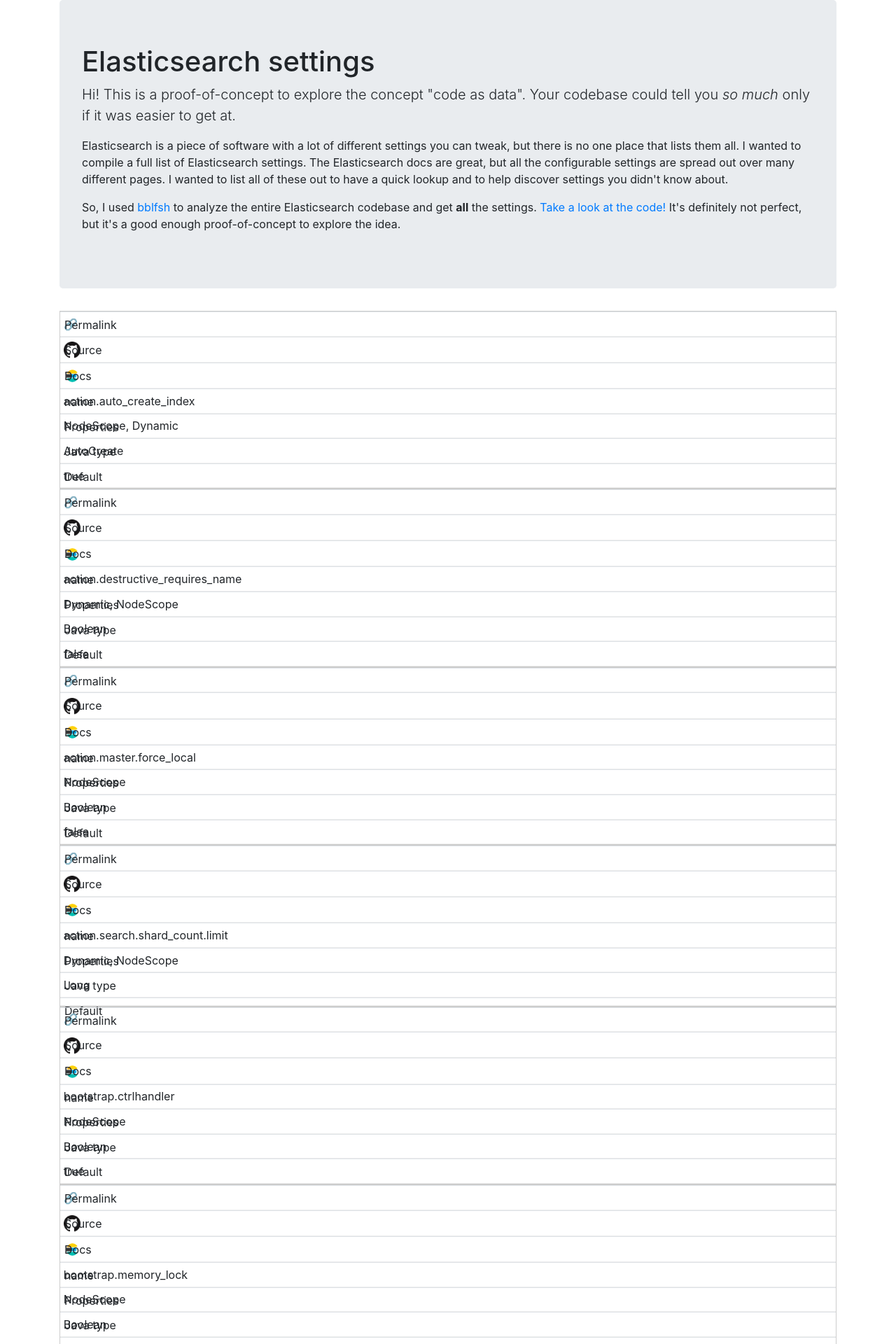
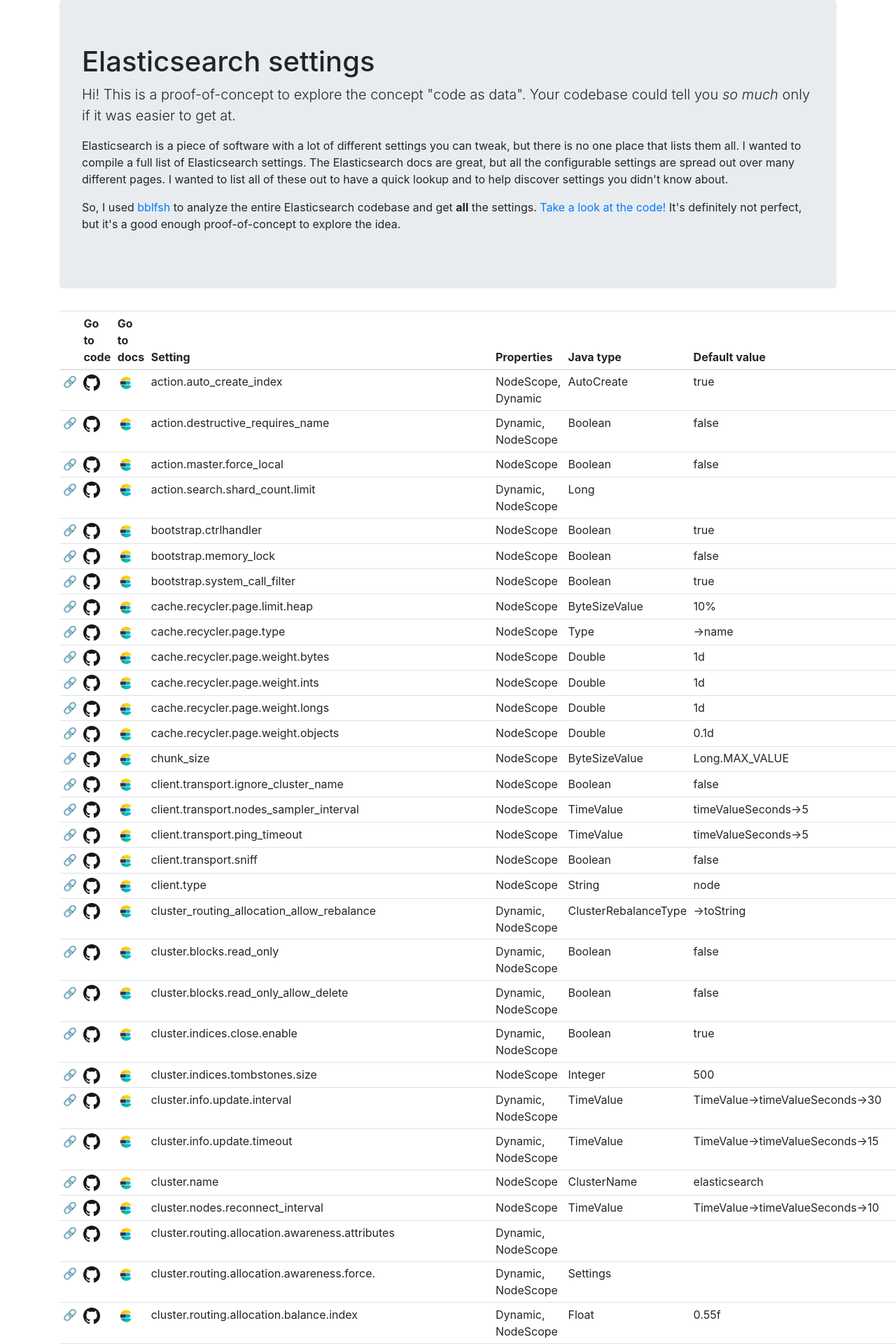
Before and after one commit to nickcanz/nickcanz.github.com, a Jekyll site: the page elasticsearch-settings/index.html, which Jekyll copies as it is, in a window 1280 px wide. Shown: the top 1920 px of the page at 70% size. Built offline with Jekyll 4.4.1, drawn with Linux system fonts in a browser that asks for light colours.

Commit message:
Remove css that was not working

```diff
--- a/elasticsearch-settings/index.html
+++ b/elasticsearch-settings/index.html
@@ -20,7 +20,7 @@
       body {
         margin-bottom: 60px; /* Margin bottom by footer height */
       }
-      .footer {
+      footer.footer {
         position: absolute;
         bottom: 0;
         width: 100%;
@@ -28,54 +28,6 @@
         line-height: 60px; /* Vertically center the text there */
         background-color: #f5f5f5;
       }
-
-      @media only screen and (max-width: 760px), (min-device-width: 768px) and (max-device-width: 1024px)  {
-
-        /* Force table to not be like tables anymore */
-        table, thead, tbody, th, td, tr {
-          display: block;
-        }
-
-        /* Hide table headers (but not display: none;, for accessibility) */
-        thead tr {
-          position: absolute;
-          top: -9999px;
-          left: -9999px;
-        }
-
-        tr { border: 1px solid #ccc; }
-
-        td {
-          /* Behave  like a "row" */
-          border: none;
-          border-bottom: 1px solid #eee;
-          position: relative;
-          padding-left: 50%;
-        }
-
-        td:before {
-          /* Now like a table header */
-          position: absolute;
-          /* Top/left values mimic padding */
-          top: 6px;
-          left: 6px;
-          width: 45%;
-          padding-right: 10px;
-          white-space: nowrap;
-        }
-
-        /*
-        Label the data
-        */
-        td:nth-of-type(1):before { content: "Permalink"; }
-        td:nth-of-type(2):before { content: "Source"; }
-        td:nth-of-type(3):before { content: "Docs"; }
-        td:nth-of-type(4):before { content: "Name"; }
-        td:nth-of-type(5):before { content: "Properties"; }
-        td:nth-of-type(6):before { content: "Java type"; }
-        td:nth-of-type(7):before { content: "Default"; }
-      }
-
     </style>
   </head>
   <body>
```
